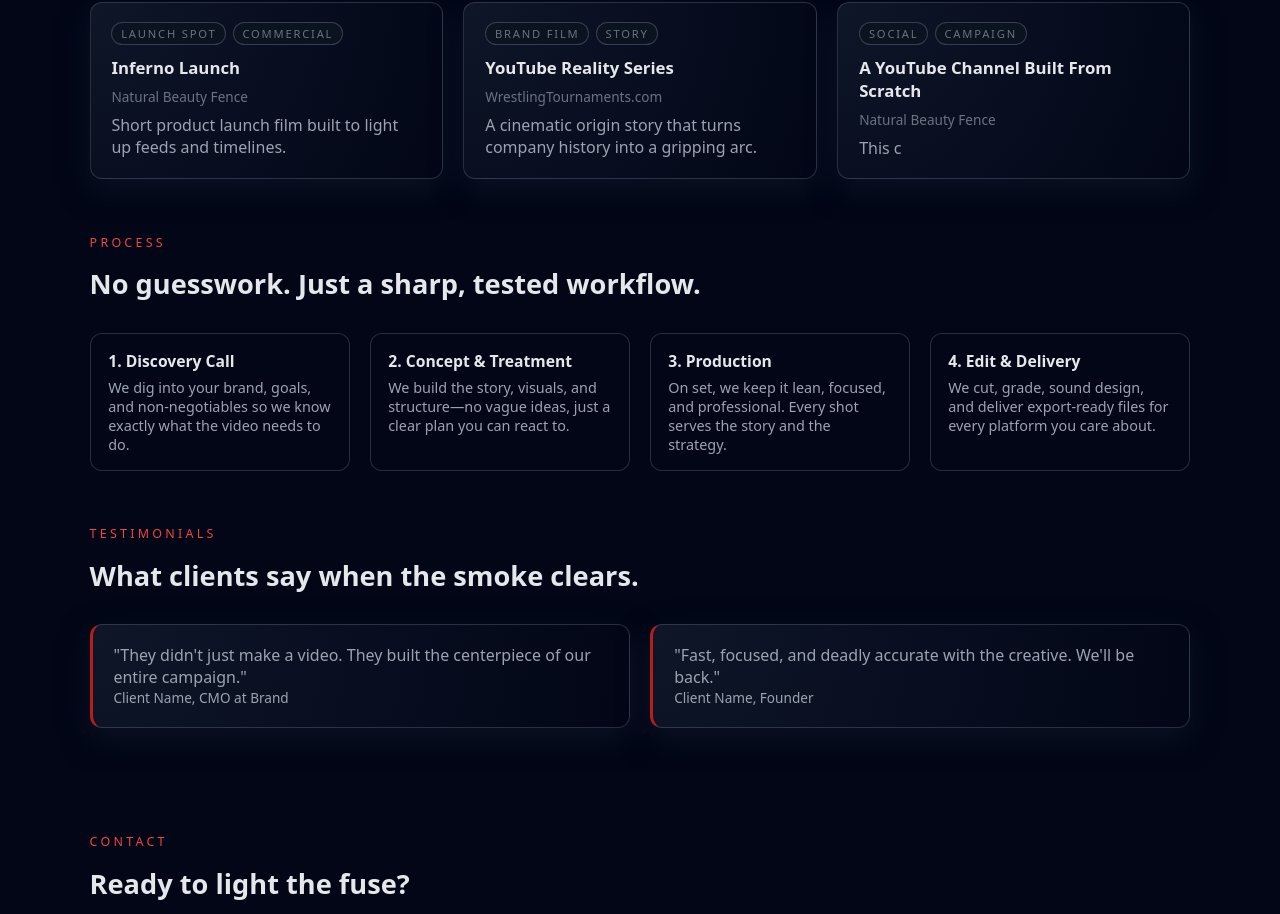
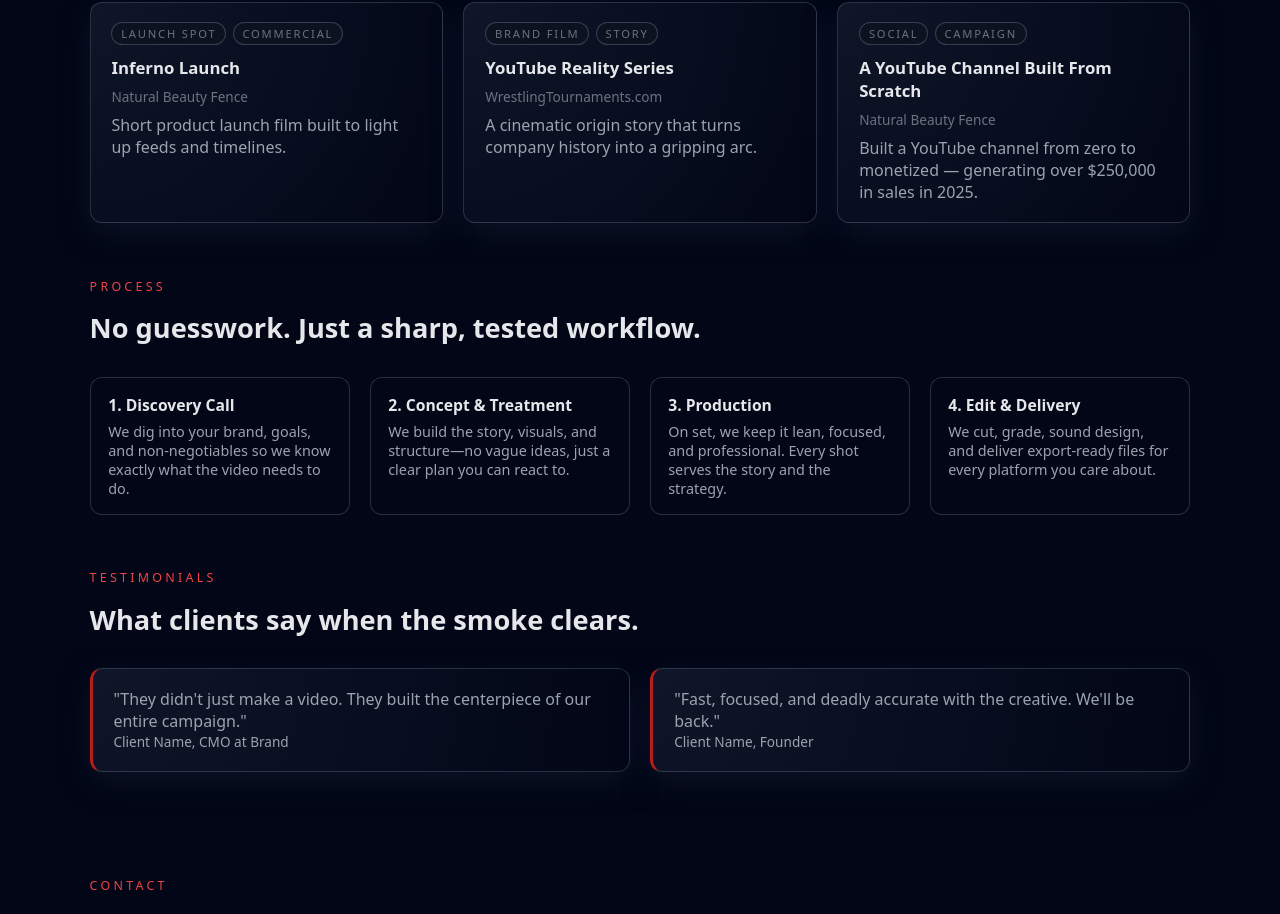
Before and after one commit to Wrestling-Reimagined/dineInHellProductions, a React (Vite) app: page / in a window 1280 px wide. Shown: the part 2400-3314 px from the top of the page. Built offline with nearby package versions, Linux system fonts and the light colour scheme.

Commit message:
Update work card description text

```diff
--- a/src/App.tsx
+++ b/src/App.tsx
@@ -225,7 +225,7 @@ function App() {
                 <h3>A YouTube Channel Built From Scratch</h3>
                 <p className="work-client">Natural Beauty Fence</p>
                 <p className="work-copy">
-                  This c
+                Built a YouTube channel from zero to monetized — generating over $250,000 in sales in 2025.
                 </p>
               </a>
             </article>
```
